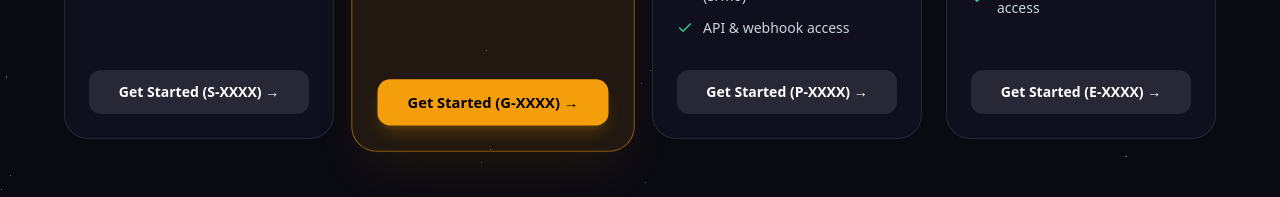
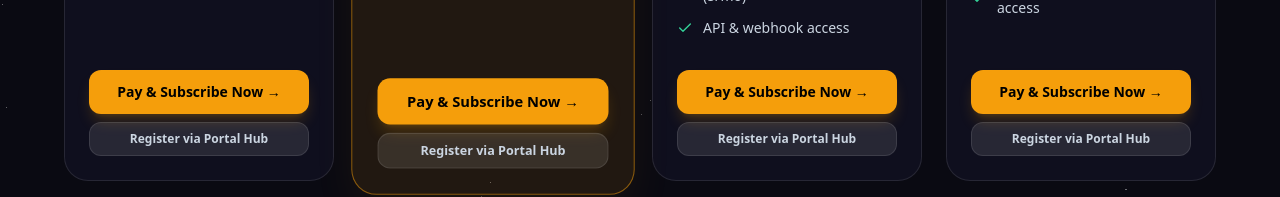
Before and after one commit to glinfico/ai-powered-funding-BaaS, a React (Vite) app: page /fod/pricing in a window 1280 px wide. Shown: the part 755-952 px from the top of the page. Built offline with nearby package versions, Linux system fonts and the light colour scheme; no server answers.

Commit message:
feat: add dual option buttons to pricing cards

```diff
--- a/src/pages/fod/Pricing.jsx
+++ b/src/pages/fod/Pricing.jsx
@@ -154,16 +154,20 @@ export default function Pricing() {
                   </ul>
                 </div>
 
-                <Link
-                  to="/checkout"
-                  className={`w-full py-3 rounded-xl font-bold text-center transition-all text-sm block ${
-                    plan.highlight
-                      ? "bg-amber-500 text-black hover:bg-amber-400 shadow-lg shadow-amber-500/20"
-                      : "bg-white/10 text-white hover:bg-white/20"
-                  }`}
-                >
-                  {plan.cta} →
-                </Link>
+                <div className="flex flex-col gap-2 w-full">
+                  <Link
+                    to="/checkout"
+                    className="w-full py-3 rounded-xl font-bold text-center transition-all text-sm block bg-amber-500 text-black hover:bg-amber-400 shadow-lg shadow-amber-500/20"
+                  >
+                    Pay & Subscribe Now →
+                  </Link>
+                  <Link
+                    to="/broker/subscribe"
+                    className="w-full py-2 rounded-xl font-semibold text-center transition-all text-xs block bg-white/10 text-slate-300 hover:bg-white/20 border border-white/10"
+                  >
+                    Register via Portal Hub
+                  </Link>
+                </div>
               </div>
             ))}
           </div>
```
